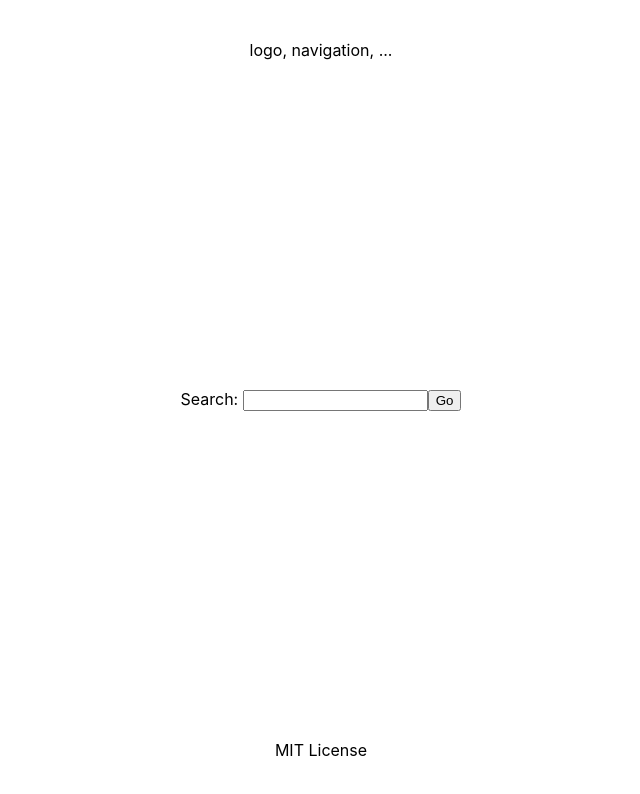
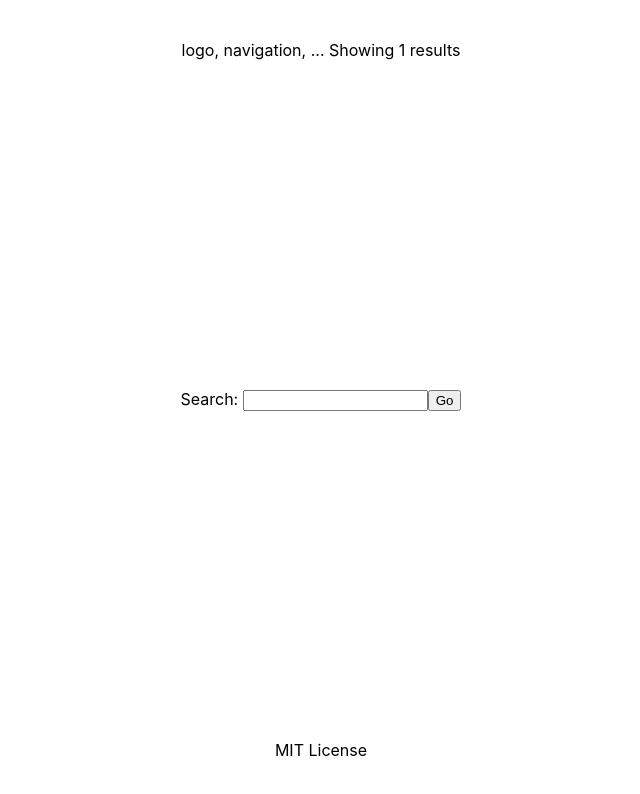
Before and after one commit to msd-code-academy/react-workshop, a React (Create React App) app in the folder 00-props-state/search-example/: page / in a window 1280 px wide. Shown: the top 794 px of the page, without its empty margins (319-959 px from the left). Built offline with nearby package versions, Linux system fonts and the light colour scheme.

Commit message:
06-hooks, convert classes to Hooks

```diff
--- a/00-props-state/search-example/package.json
+++ b/00-props-state/search-example/package.json
@@ -3,8 +3,8 @@
   "version": "0.1.0",
   "private": true,
   "dependencies": {
-    "react": "^16.6.0",
-    "react-dom": "^16.6.0",
+    "react": "^16.7.0-alpha",
+    "react-dom": "^16.7.0-alpha",
     "react-scripts": "2.1.1"
   },
   "scripts": {
--- a/00-props-state/search-example/src/App.js
+++ b/00-props-state/search-example/src/App.js
@@ -1,30 +1,29 @@
-import React, {Component, PureComponent} from 'react';
-import {withRouter, RouterContext} from './router';
+import React, {useState, useEffect, useContext} from 'react';
 import './App.css';
 
 const fakeRes1 = [{title: 'Result 1', body: 'Long Description', more: 'abc'}]
 const fakeRes2 = [{title: 'Result 1', body: 'Description D', more: 'def'}, {title: 'Result 2', body: 'Description E'}]
 
-class Result extends Component {
-  handleClick = (e) => {
+export const RouterContext = React.createContext()
+const getHash = () => window.decodeURI(window.location.hash.substr(1))
+
+const Result = ({title, body, more}) => {
+  const {route, setRoute} = useContext(RouterContext)
+
+  const handleClick = (e) => {
     e.preventDefault()
-    const {more} = this.props
-    const {route, changeRoute} = this.context
-    changeRoute(`${route} ${more}`)
+    setRoute(`${route} ${more}`)
   }
-  render(){
-    const {title, body, more} = this.props
+
   return (
     <div>
       <h1>{title}
       </h1>
       {body}
-        {more && <div><button onClick={this.handleClick}>See more</button></div>}
+      {more && <div><button onClick={handleClick}>See more</button></div>}
     </div>
   )
 }
-}
-Result.contextType = RouterContext
 
 const Search = ({query, submittedQuery, results, onChange, onSubmit}) => (
   <div>
@@ -39,80 +38,50 @@ const Search = ({query, submittedQuery, results, onChange, onSubmit}) => (
     )}
   </div>
 )
+const App = () => {
+  const [route, setRoute] = useState(getHash())
+  const [query, setQuery] = useState('')
+  const [results, setResults] = useState([])
 
-class SearchLogic extends PureComponent {
-  state = {
-    query: this.props.route || '',
-    submittedQuery: '',
-    results: []
+  useEffect(() => {
+    setQuery(route)
+    window.location.hash = route
+    const timeout = setTimeout(() => setResults(Math.random() < 0.5 ? fakeRes1 : fakeRes2), 500)
+    return () => clearTimeout(timeout)
+  }, [route])
+
+  useEffect(() => {
+    window.onhashchange = () => setRoute(getHash())
+    return () => window.onhashchange = undefined
+  }, [])
+
+  const handleChange = (e) => {
+    setQuery(e.target.value)
+  }
+  const handleSubmit = (e) => {
+    e.preventDefault()
+    setRoute(query)
   }
 
-  componentDidMount() {
-    if (this.props.route) {
-      this.handleSubmit()
-    }
-  }
-
-  componentWillReceiveProps(nextProps) {
-    if(this.props.route !== nextProps.route) {
-      this.setState({query: nextProps.route})
-      this.handleSubmit()
-    }
-  }
-
-  handleChange = (e) => {
-    this.setState({query: e.target.value})
-  }
-
-  handleSubmit = (e) => {
-    e && e.preventDefault()
-    this.setState((state) => ({submittedQuery: state.query, results: []}))
-    // fake API call
-    setTimeout(() => {
-      this.setState({results: Math.random() < 0.5 ? fakeRes1 : fakeRes2})
-    }, 500)
-  }
-
-  render() {
-    const {query, submittedQuery, results} = this.state
-    const {handleChange, handleSubmit} = this
-    return this.props.children({query, submittedQuery, results, handleChange, handleSubmit})
-  }
-}
-
-class App extends PureComponent {
-  createHandlerSubmit = (newRoute) => (e) => {
-    const {changeRoute} = this.props // from withRouter
-    changeRoute(newRoute)
-  }
-
-  render() {
-    const {route} = this.props
   return (
     <div className="App">
-        <SearchLogic route={route}>
-          {({query, submittedQuery, results, handleChange}) => (
-            <>
+      <RouterContext.Provider value={{route, setRoute}}>
         <header className="App-header">
           logo, navigation, ... {results.length ? `Showing ${results.length} results` : null}
         </header>
-              <Search {...{query, submittedQuery, results}}
+        <Search {...{query, results}}
+          submittedQuery={route}
           onChange={handleChange}
-                onSubmit={this.createHandlerSubmit(query)}/>
+          onSubmit={handleSubmit}/>
         <footer>
           MIT License
-                {submittedQuery &&
-                  <div>More info about <a href={`https://google.com?q=${submittedQuery}`}>{submittedQuery}</a>.</div>
+          {route &&
+           <div>More info about <a href={`https://google.com?q=${route}`}>{route}</a>.</div>
           }
         </footer>
-            </>
-          )}
-        </SearchLogic>
+      </RouterContext.Provider>
     </div>
   );
 }
-}
 
-const AppWithRouter = withRouter(App)
-
-export default AppWithRouter;
+export default App;
--- a/00-props-state/search-example/src/router.js
+++ /dev/null
@@ -1,38 +0,0 @@
-import React from 'react';
-
-export const RouterContext = React.createContext()
-
-const getRoute = () => window.decodeURI(window.location.hash.substr(1))
-
-export const withRouter = (Component) => {
-  // dummy example, do NOT use in real life
-  return class extends React.Component {
-    constructor(props) {
-      super(props)
-      this.state = {route: getRoute()}
-      window.onhashchange = this.readRoute
-    }
-
-    readRoute = () => {
-      const route = getRoute()
-      if (this.state.route !== route) {
-        this.setState({route})
-      }
-    }
-
-    changeRoute = (route) => {
-      window.location.hash = route
-      this.setState({route})
-    }
-
-    render() {
-      const {route} = this.state
-      const {changeRoute} = this
-      return (
-        <RouterContext.Provider value={{route, changeRoute}}>
-          <Component {...{route, changeRoute, ...this.props}}/>
-        </RouterContext.Provider>
-      )
-    }
-  }
-}
```
Lines whose indentation alone changed are shown as unchanged.
